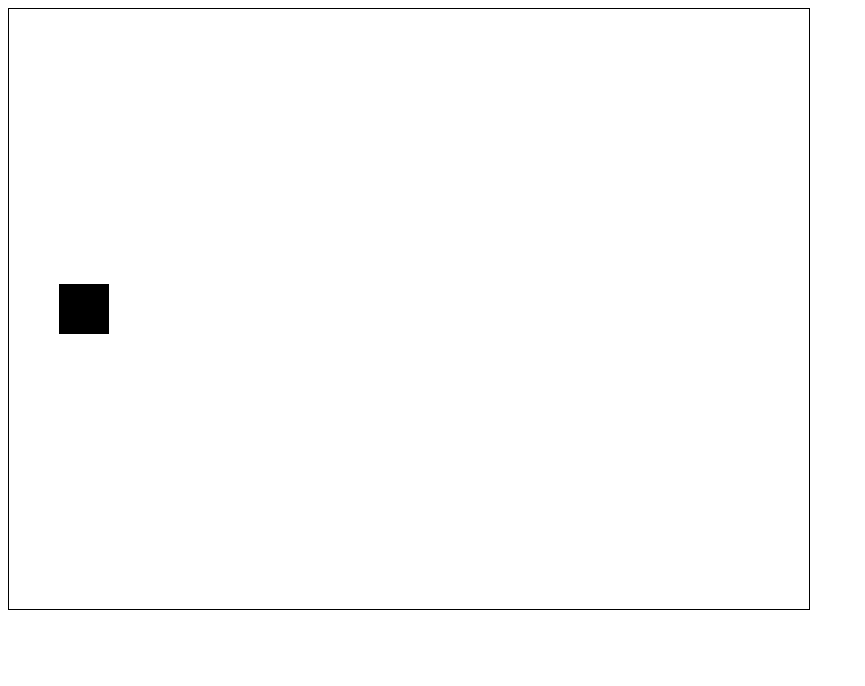
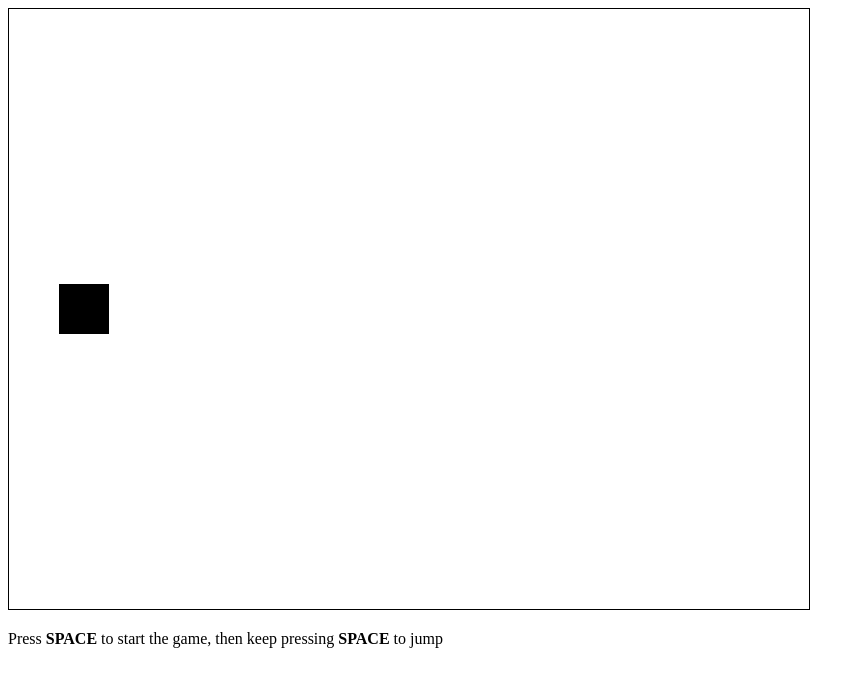
Before and after one commit to sesegura/flappy-bird-clone, a website built with webpack: page src/index.html in a window 1280 px wide. Shown: the whole page, without its empty margins (0-865 px from the left). Built offline with nearby package versions, Linux system fonts and the light colour scheme.

Commit message:
Adding readme, removing dist folder

```diff
--- a/src/index.html
+++ b/src/index.html
@@ -6,5 +6,8 @@
   </head>
   <body>
     <canvas id="canvas" width="800" height="600" style="border: 1px solid #000000;"></canvas>
+    <div style="margin-top: 16px;">
+        <p>Press <b>SPACE</b> to start the game, then keep pressing <b>SPACE</b> to jump</p>
+    </div>
   </body>
 </html>
```
Also changed, not shown: README.md (added), dist/index.html (deleted), dist/main.js (deleted).
